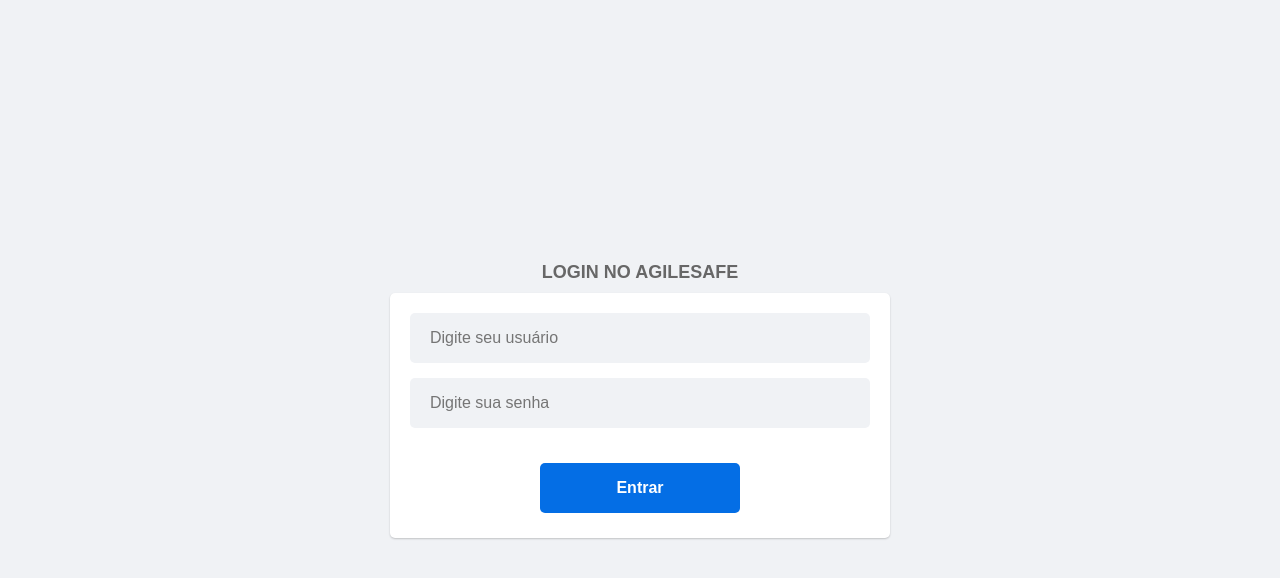
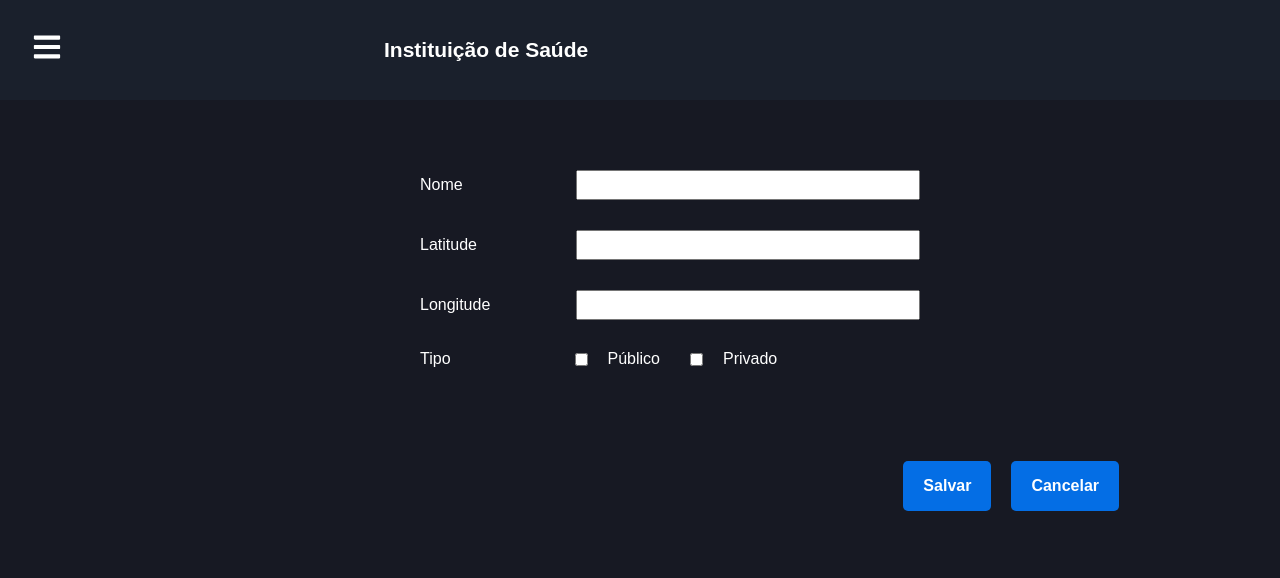
Before and after one commit to gustavo-sobbrero-develcode/agilesafe-web, a React (Create React App) app: page /institutions in a window 1280 px wide. Shown: the top 578 px of the page. Built offline with nearby package versions, Linux system fonts and the light colour scheme.

Commit message:
tela de instituição de saúde

```diff
--- a/package.json
+++ b/package.json
@@ -6,6 +6,7 @@
     "@testing-library/jest-dom": "^5.16.5",
     "@testing-library/react": "^13.4.0",
     "@testing-library/user-event": "^13.5.0",
+    "axios": "^1.4.0",
     "react": "^18.2.0",
     "react-dom": "^18.2.0",
     "react-icons": "^4.8.0",
--- a/src/components/SideBar/SideBar.js
+++ b/src/components/SideBar/SideBar.js
@@ -20,8 +20,8 @@
       <C.Content>
         <C.ProfilePhotoDiv />
         <SidebarItem Text="Home" onClick={() => navigate("/home")} />
-        <SidebarItem Text="Hospital" />
-        <SidebarItem Text="Especialidades" onClick={() => navigate("/cadastros/hospitais")} />
+        <SidebarItem Text="Hospital" onClick={() => navigate("/institutions")}/>
+        <SidebarItem Text="Especialidades" onClick={() => navigate("/specialties")} />
         <SidebarItem
           Text="Alteração de credenciais"
           onClick={() => navigate("/changepassword")}
--- /dev/null
+++ b/src/pages/HealthInstitution/HealthInstitution.js
@@ -0,0 +1,132 @@
+import React from "react";
+import * as C from "./styles";
+import Button from "../../components/Button/Button";
+import Header from "../../components/Header/Header";
+
+const HealthInstitution = () => {
+  return (
+    <>
+      <Header title={"Instituição de Saúde"} />
+      <C.Container>
+        <C.InputsContainer>
+          <div
+            style={{
+              display: "flex",
+              alignItems: "center",
+              width: 500,
+              marginBottom: 30,
+            }}
+          >
+            <label
+              style={{
+                color: "#FFFFFF",
+                width: 110,
+              }}
+            >
+              Nome
+            </label>
+            <input
+              style={{
+                width: "100%",
+                marginLeft: 80,
+
+                height: "30px",
+              }}
+            ></input>
+          </div>
+          <div
+            style={{
+              display: "flex",
+              alignItems: "center",
+              width: 500,
+              marginBottom: 30,
+            }}
+          >
+            <label
+              style={{
+                color: "#FFFFFF",
+                width: 110,
+              }}
+            >
+              Latitude
+            </label>
+            <input
+              style={{
+                width: "100%",
+                height: "30px",
+                marginLeft: 80,
+              }}
+            ></input>
+          </div>
+          <div
+            style={{
+              width: 500,
+              display: "flex",
+              alignItems: "center",
+              marginBottom: 30,
+            }}
+          >
+            <label
+              style={{
+                color: "#FFFFFF",
+                width: 110,
+              }}
+            >
+              Longitude
+            </label>
+            <input
+              style={{
+                width: "100%",
+                height: "30px",
+                marginLeft: 80,
+              }}
+            ></input>
+          </div>
+          <div
+            style={{ display: "flex", alignItems: "center", marginBottom: 30 }}
+          >
+            <label style={{ marginRight: 124, color: "#FFFFFF" }}>Tipo</label>
+            <div
+              style={{
+                display: "flex",
+                alignItems: "center",
+                justifyContent: "center",
+              }}
+            >
+              <input type="checkbox" style={{ marginRight: 20 }} />
+              <label
+                style={{
+                  color: "#FFFFFF",
+                }}
+              >
+                Público
+              </label>
+              <input
+                type="checkbox"
+                style={{ marginRight: 20, marginLeft: 30 }}
+              />
+              <label
+                style={{
+                  color: "#FFFFFF",
+                }}
+              >
+                Privado
+              </label>
+            </div>
+          </div>
+        </C.InputsContainer>
+        <C.ButtonsContainer>
+          <div style={{ paddingRight: 20 }}>
+            <Button Text={"Salvar"} backgroundColor={"#046ee5"} />
+          </div>
+          <div style={{ paddingRight: 1 }}>
+            <Button Text={"Cancelar"} backgroundColor={"#046ee5"} />
+          </div>
+        </C.ButtonsContainer>
+        <hr color="#171923" />
+      </C.Container>
+    </>
+  );
+};
+
+export default HealthInstitution;
--- /dev/null
+++ b/src/pages/HealthInstitution/styles.js
@@ -0,0 +1,30 @@
+import styled from "styled-components";
+
+export const Container = styled.div`
+  padding-top: 70px;
+  display: flex;
+  align-items: center;
+  flex-direction: column;
+  height: 100vh;
+  gap: 20px;
+  background-color: #171923;
+`;
+
+export const Title = styled.h2``;
+
+export const ButtonsContainer = styled.div`
+  display: flex;
+  width: 75%;
+  margin-top: 120px;
+  justify-content: flex-end;
+  margin-bottom: 8px;
+`;
+
+export const InputsContainer = styled.div`
+  display: flex;
+  flex-direction: column;
+  height: 20%;
+  justify-content: space-between;
+  align-self: center;
+  margin-left: 60px;
+`;
--- a/src/pages/Maintenance/Maintenance.js
+++ b/src/pages/Maintenance/Maintenance.js
@@ -107,7 +107,7 @@
               justifyContent: "space-around",
             }}
           >
-            <input type="checkbox" style={{}} />
+            <input type="checkbox" />
             <strong style={{ width: 350 }}>Vagas</strong>
             <strong style={{ width: 350 }}>Tipo Atendimento</strong>
           </div>
--- a/src/routes/index.js
+++ b/src/routes/index.js
@@ -5,6 +5,7 @@
 import ChangePassword from "../pages/SignUp/ChangePassword";
 import useAuth from "../hooks/useAuth";
 import Maintenance from "../pages/Maintenance/Maintenance";
+import HealthInstitution from "../pages/HealthInstitution/HealthInstitution";
 
 const Private = ({ Item }) => {
   const { signed } = useAuth();
@@ -17,7 +18,8 @@
       <Fragment>
         <Routes>
           <Route exact path="/home" element={<Private Item={Home} />} />
-          <Route exact path="/cadastros/hospitais" element={<Private Item={Maintenance} />} />
+          <Route exact path="/specialties" element={<Private Item={Maintenance} />} />
+          <Route exact path="/institutions" element={<Private Item={HealthInstitution} />} />
           <Route path="/" element={<Login />} />
           <Route exact path="/changepassword" element={<ChangePassword />} />
           <Route path="*" element={<Login />} />
```
Also changed, not shown: 1 other file (tests, documents, lock files or other folders).
